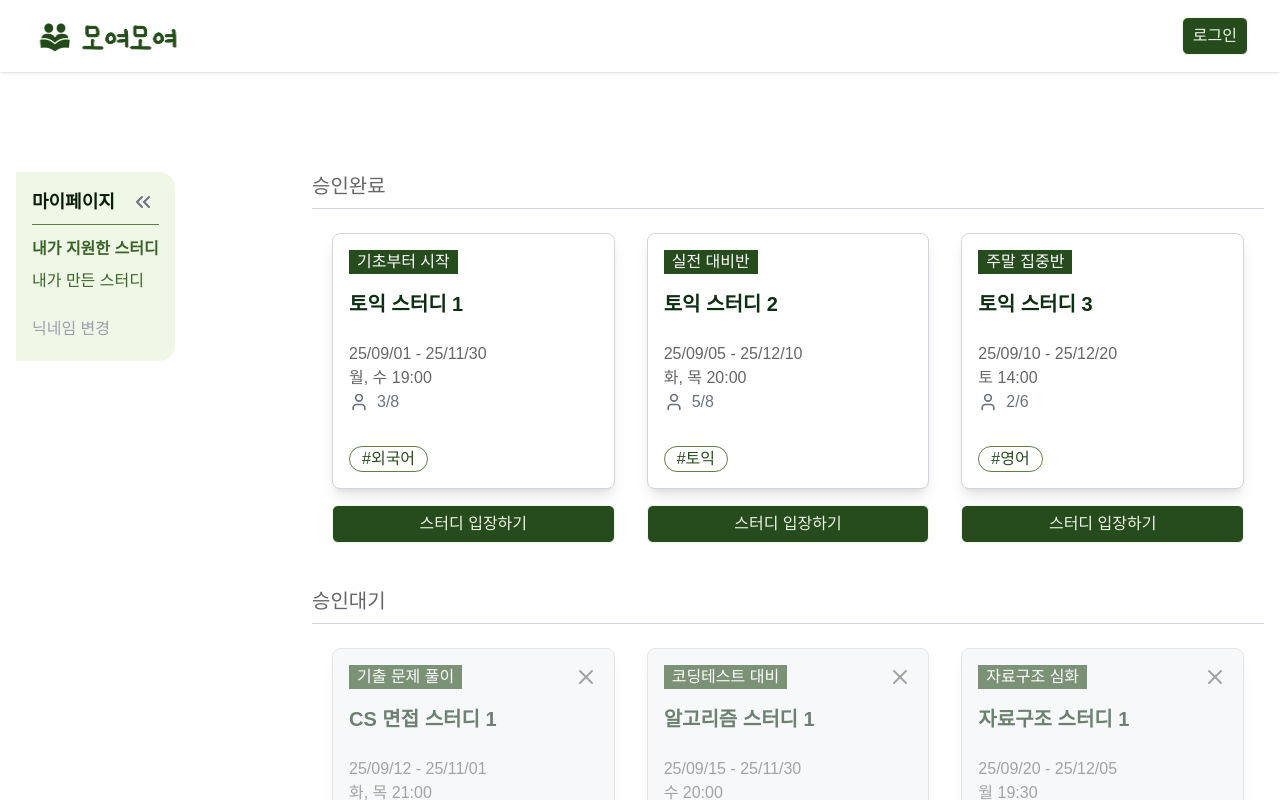
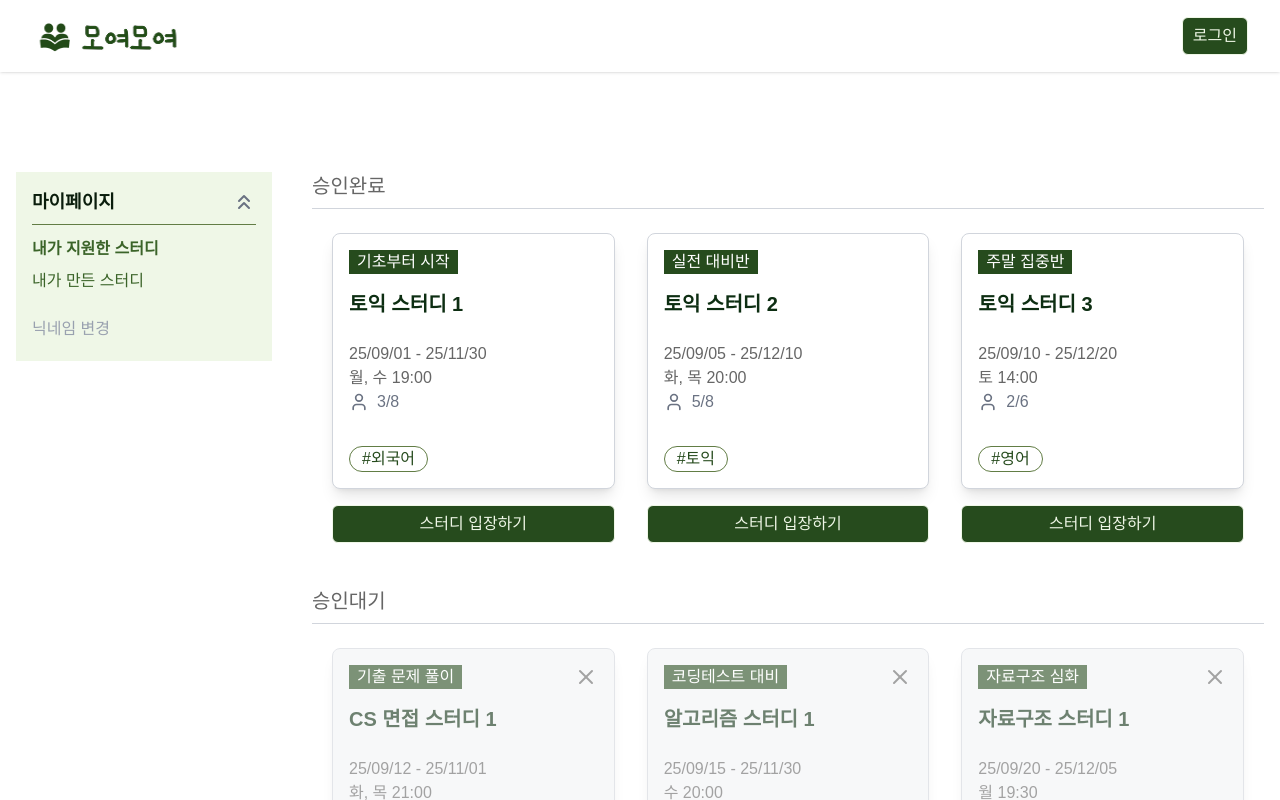
Before and after one commit to dajung-y/gather-together, a Next.js app: page /mypage/applied in a window 1280 px wide. Shown: the top 800 px of the page. Built offline with nearby package versions, Linux system fonts and the light colour scheme; no server answers.

Commit message:
style: 사이드바 레이아웃 수정

```diff
--- a/src/app/study/[id]/layout.tsx
+++ b/src/app/study/[id]/layout.tsx
@@ -23,7 +23,7 @@ export default function Layout({ children }: { children: React.ReactNode }) {
   return (
     <div>
       {!hideSidebar && (
-        <div className="fixed top-2 left-0 z-[100]">
+        <div className="flex justify-center 2xl:fixed 2xl:top-20 2xl:left-0 z-[100]">
           <Sidebar title={`Study Room`} menuItems={menuItems} />
         </div>
       )}
--- a/src/components/common/Sidebar.tsx
+++ b/src/components/common/Sidebar.tsx
@@ -2,7 +2,7 @@
 import { MenuItem } from "@/types/sidebar";
 import Link from "next/link";
 import { usePathname } from "next/navigation";
-import { ChevronsLeft, ChevronsRight } from "lucide-react";
+import { ChevronsDown, ChevronsLeft, ChevronsRight, ChevronsUp } from "lucide-react";
 import { useState } from "react";
 
 type SidebarProps = {
@@ -18,13 +18,14 @@ export default function Sidebar({ menuItems, title }: SidebarProps) {
   const [isOpen, setIsOpen] = useState(true);
 
   return (
-    <>
-      <div className="w-max h-max bg-primary-50 rounded-r-2xl p-4">
+
+    <div className="w-full  max-w-[1280px] 2xl:w-max h-max bg-primary-50 2xl:rounded-r-2xl p-4">
       {isOpen ?
         <div>
           <div className="flex items-center gap-4">
             <p className="text-primary-900 headline4">{title}</p>
-              <ChevronsLeft className="text-gray-500" onClick={() => setIsOpen(!isOpen)} />
+            <ChevronsRight className="text-gray-500 hidden 2xl:block" onClick={() => setIsOpen(!isOpen)} />
+            <ChevronsUp className="text-gray-500 2xl:hidden ml-auto" onClick={() => setIsOpen(!isOpen)} />
           </div>
           <hr className=" border-primary-100 my-2" />
           {menuItems.map((menuItem, index) => (
@@ -43,10 +44,16 @@ export default function Sidebar({ menuItems, title }: SidebarProps) {
         </div>
         :
         <div>
-            <ChevronsRight className="text-gray-500" onClick={() => setIsOpen(!isOpen)} />
+          <div className="flex items-center gap-4">
+            <p className="text-primary-900 headline4">{title}</p>
+            <ChevronsRight className="text-gray-500 hidden 2xl:block" onClick={() => setIsOpen(!isOpen)} />
+            <ChevronsDown className="text-gray-500 2xl:hidden ml-auto" onClick={() => setIsOpen(!isOpen)} />
+
+          </div>
+
         </div>
       }
     </div>
-    </>
+
   )
 }
```
Lines whose indentation alone changed are shown as unchanged.
